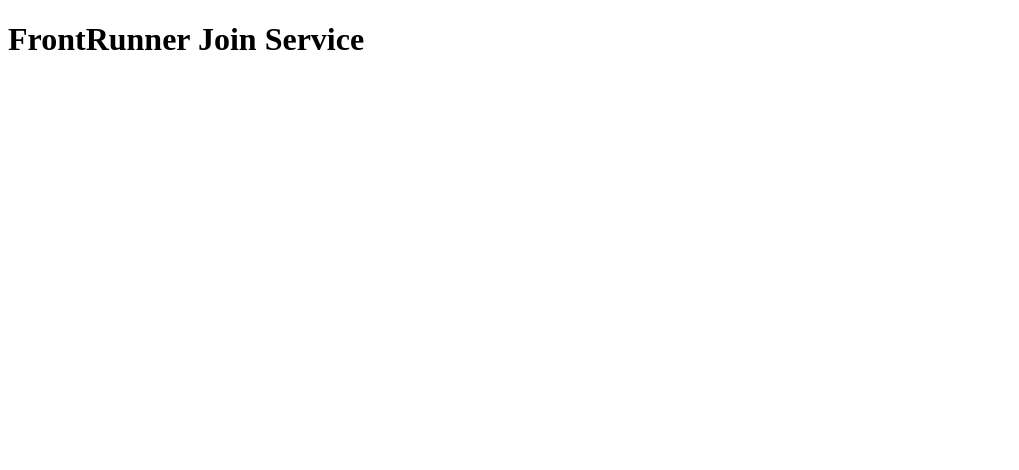
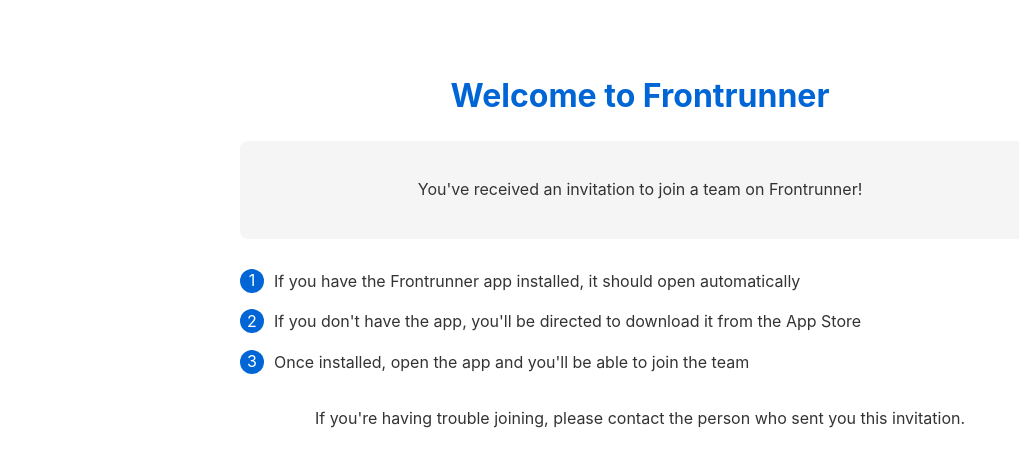
Before and after one commit to frontrunnerapp/join.frontrunnerapp.io, a plain HTML site: page index.html in a window 1280 px wide. Shown: the whole page, without its empty margins (0-1019 px from the left). Drawn offline with Linux system fonts and the light colour scheme.

Commit message:
feat: add informative landing page for join links

```diff
--- a/index.html
+++ b/index.html
@@ -1 +1,76 @@
-<!DOCTYPE html><html><head><title>FrontRunner Join</title></head><body><h1>FrontRunner Join Service</h1></body></html>
+<!DOCTYPE html>
+<html>
+<head>
+    <title>Join Frontrunner</title>
+    <style>
+        body {
+            font-family: -apple-system, BlinkMacSystemFont, 'Segoe UI', Roboto, Helvetica, Arial, sans-serif;
+            max-width: 800px;
+            margin: 0 auto;
+            padding: 20px;
+            line-height: 1.6;
+            color: #333;
+        }
+        .container {
+            text-align: center;
+            margin-top: 50px;
+        }
+        h1 {
+            color: #0066D5;
+            margin-bottom: 20px;
+        }
+        .message {
+            background-color: #f5f5f5;
+            padding: 20px;
+            border-radius: 8px;
+            margin: 20px 0;
+        }
+        .steps {
+            text-align: left;
+            margin: 30px 0;
+        }
+        .step {
+            margin: 15px 0;
+            display: flex;
+            align-items: flex-start;
+        }
+        .step-number {
+            background-color: #0066D5;
+            color: white;
+            width: 24px;
+            height: 24px;
+            border-radius: 50%;
+            display: flex;
+            align-items: center;
+            justify-content: center;
+            margin-right: 10px;
+            flex-shrink: 0;
+        }
+    </style>
+</head>
+<body>
+    <div class="container">
+        <h1>Welcome to Frontrunner</h1>
+        <div class="message">
+            <p>You've received an invitation to join a team on Frontrunner!</p>
+        </div>
+
+        <div class="steps">
+            <div class="step">
+                <div class="step-number">1</div>
+                <div>If you have the Frontrunner app installed, it should open automatically</div>
+            </div>
+            <div class="step">
+                <div class="step-number">2</div>
+                <div>If you don't have the app, you'll be directed to download it from the App Store</div>
+            </div>
+            <div class="step">
+                <div class="step-number">3</div>
+                <div>Once installed, open the app and you'll be able to join the team</div>
+            </div>
+        </div>
+
+        <p>If you're having trouble joining, please contact the person who sent you this invitation.</p>
+    </div>
+</body>
+</html>
```
